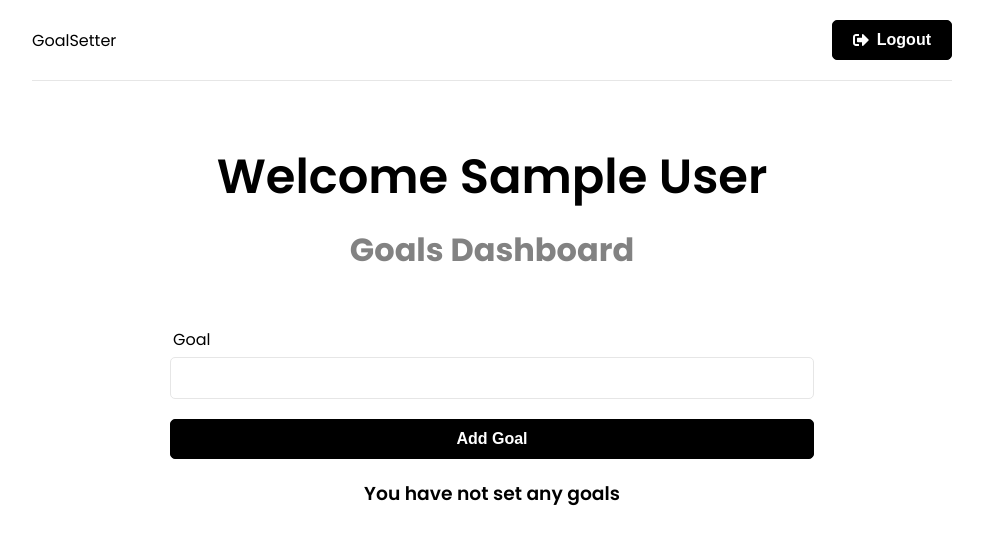
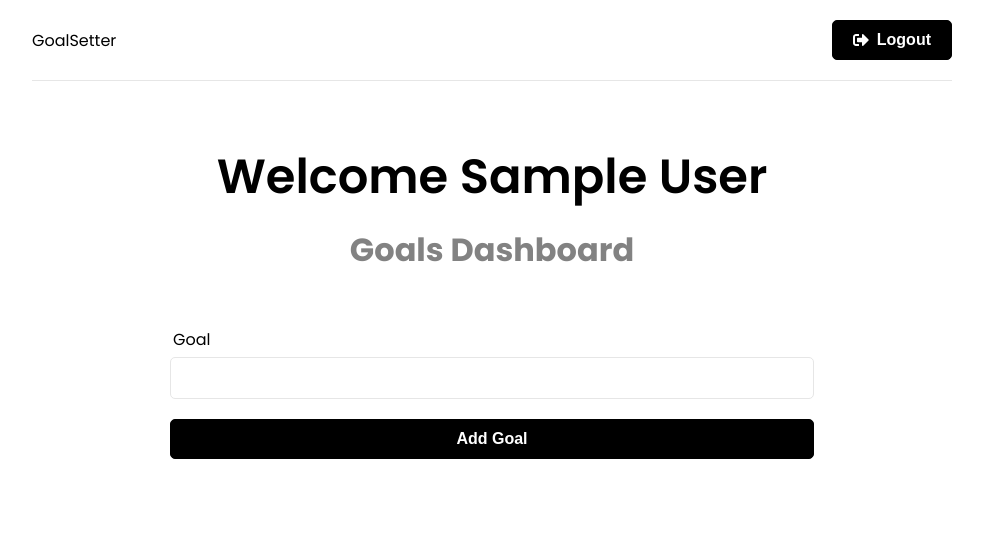
Before and after one commit to betelgeuseAS/imagery, a React (Create React App) app in the folder client/: page / in a window 1280 px wide. Shown: the top 544 px of the page, without its empty margins (148-1131 px from the left). Built offline with nearby package versions, Linux system fonts and the light colour scheme; sample sign-in values are in the browser's storage.

Commit message:
Small fixes

```diff
--- a/client/src/pages/Dashboard.jsx
+++ b/client/src/pages/Dashboard.jsx
@@ -2,15 +2,16 @@ import { useEffect } from 'react'
 import { useNavigate } from 'react-router-dom'
 import { useSelector, useDispatch } from 'react-redux'
 import GoalForm from '../components/GoalForm'
-import GoalItem from '../components/GoalItem'
+// import GoalItem from '../components/GoalItem'
 import Spinner from '../components/Spinner'
-import { getGoals, reset } from '../features/goals/goalSlice'
+// import { getGoals, reset } from '../features/goals/goalSlice'
 
 function Dashboard() {
   const navigate = useNavigate()
   const dispatch = useDispatch()
 
   const { user } = useSelector((state) => state.auth)
+  // eslint-disable-next-line @typescript-eslint/no-unused-vars
   const { goals, isLoading, isError, message } = useSelector(
     (state) => state.goals
   )
@@ -44,17 +45,17 @@ function Dashboard() {
 
       <GoalForm />
 
-      <section className='content'>
-        {goals.length > 0 ? (
-          <div className='goals'>
-            {goals.map((goal) => (
-              <GoalItem key={goal._id} goal={goal} />
-            ))}
-          </div>
-        ) : (
-          <h3>You have not set any goals</h3>
-        )}
-      </section>
+      {/*<section className='content'>*/}
+      {/*  {goals.length > 0 ? (*/}
+      {/*    <div className='goals'>*/}
+      {/*      {goals.map((goal) => (*/}
+      {/*        <GoalItem key={goal._id} goal={goal} />*/}
+      {/*      ))}*/}
+      {/*    </div>*/}
+      {/*  ) : (*/}
+      {/*    <h3>You have not set any goals</h3>*/}
+      {/*  )}*/}
+      {/*</section>*/}
     </>
   )
 }
```
Also changed, not shown: 1 other file (tests, documents, lock files or other folders).
